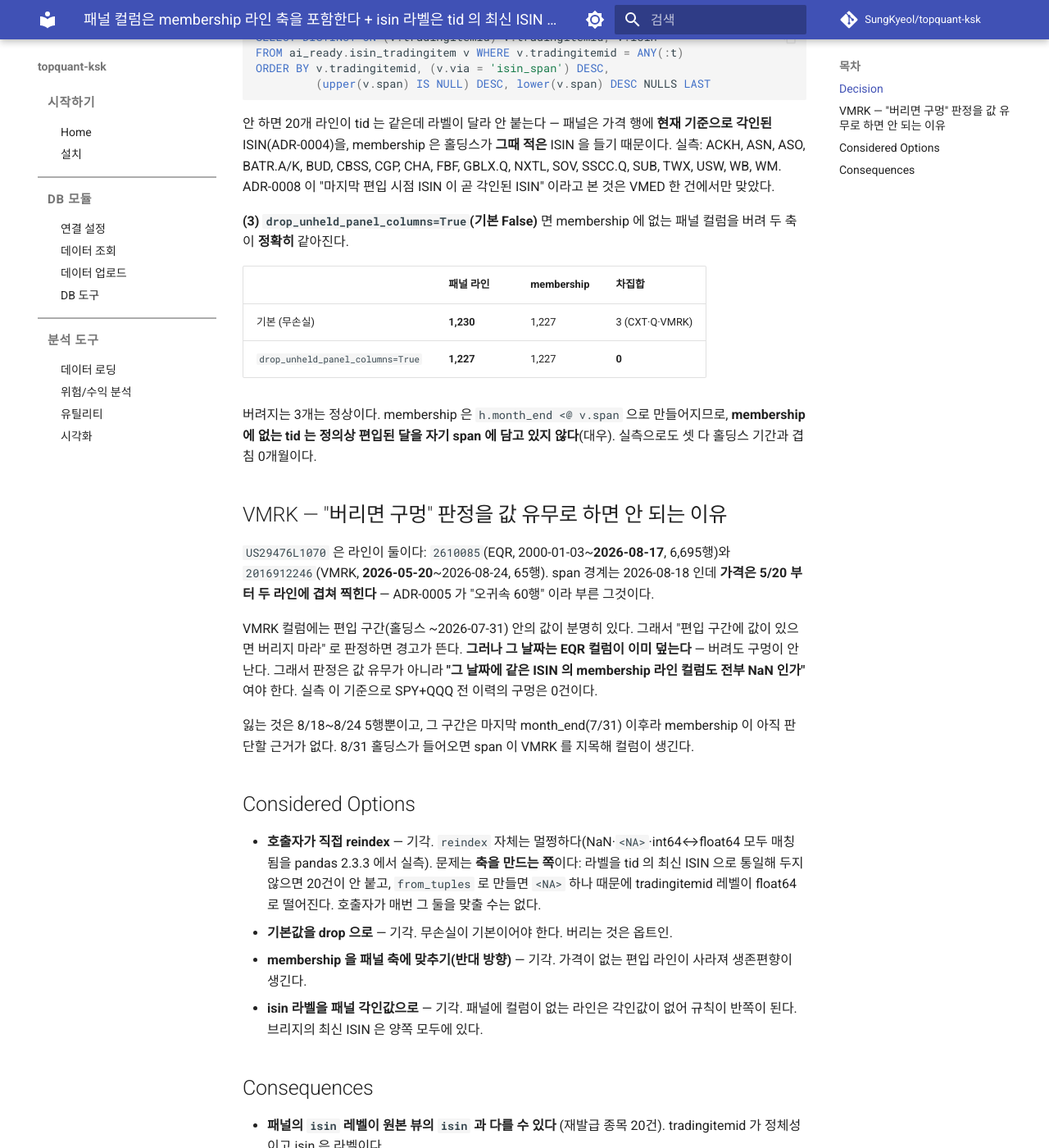
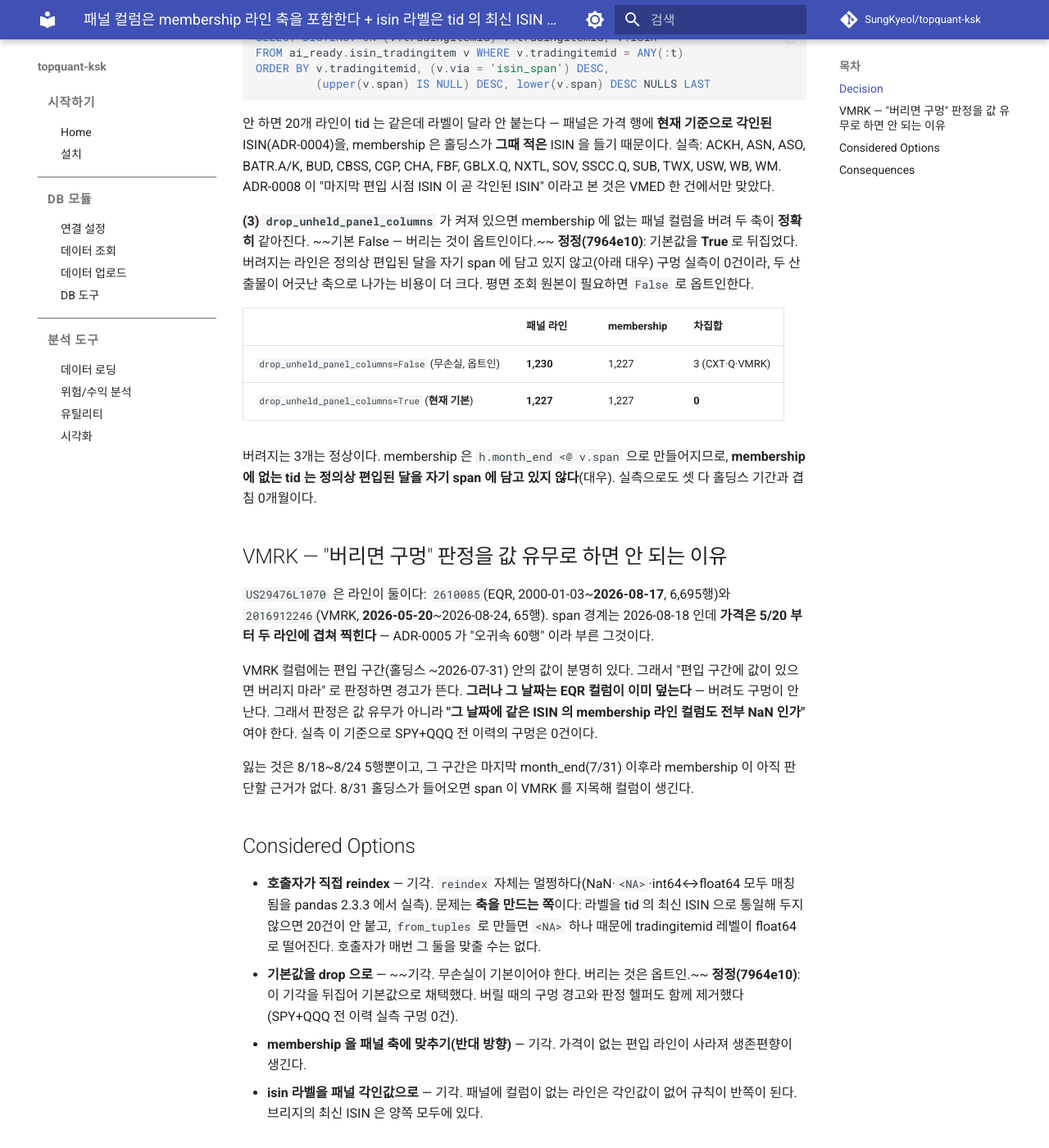
Before and after one commit to SungKyeol/topquant-ksk, an MkDocs documentation site: the page built from docs/adr/0009-panel-columns-cover-membership-lines.md, in a window 1280 px wide and 1400 px high, scrolled down 498 px. Shown: the whole window at 82% size. Built offline with MkDocs 1.6.1 and Material for MkDocs 9.7.7, drawn with Linux system fonts in a browser that asks for light colours; comment, search, counter and statistics services are not loaded.

Commit message:
docs(adr): ADR-0009 의 drop_unheld_panel_columns 기본값을 실제 코드에 맞춰 정정
7964e10 이 기본값을 False -> True 로 뒤집으면서 ADR-0009 는 reindex 근거 문단만
고치고 세 곳을 남겼다. 코드(quantdb.py:640 `drop_unheld_panel_columns=True`)와
docstring 은 True 인데 ADR 본문만 False 라고 말하는 상태였다.

- Decision (3): "기본 False" -> 취소선 + 정정(7964e10). 뒤집은 근거(대우 + 구멍
  실측 0건)와 False 옵트인 경로를 적었다.
- 비교표: "기본 (무손실)" 라벨이 1,230 행에 붙어 있어 어느 쪽이 기본인지 거꾸로
  읽혔다. 두 행 모두 인자값으로 라벨링하고 True 행에 "현재 기본" 을 달았다.
- Considered Options: "기본값을 drop 으로 - 기각" 은 채택된 동작과 정면으로
  모순됐다. 정정 표기로 뒤집힌 사실을 남겼다.

정정 표기는 이 폴더의 기존 관례(ADR-0005/0008 의 취소선 + 정정(출처))를 따랐다.
숫자(1,230/1,227)는 전 이력 실측값이라 그대로 뒀다.

Co-Authored-By: Claude Opus 5 (1M context) <noreply@anthropic.com>
Claude-Session: https://claude.ai/code/session_01SX211ktYYTzpCKDJdPGF15

```diff
--- a/docs/adr/0009-panel-columns-cover-membership-lines.md
+++ b/docs/adr/0009-panel-columns-cover-membership-lines.md
@@ -17,12 +17,12 @@ ORDER BY v.tradingitemid, (v.via = 'isin_span') DESC,
 
 안 하면 20개 라인이 tid 는 같은데 라벨이 달라 안 붙는다 — 패널은 가격 행에 **현재 기준으로 각인된** ISIN(ADR-0004)을, membership 은 홀딩스가 **그때 적은** ISIN 을 들기 때문이다. 실측: ACKH, ASN, ASO, BATR.A/K, BUD, CBSS, CGP, CHA, FBF, GBLX.Q, NXTL, SOV, SSCC.Q, SUB, TWX, USW, WB, WM. ADR-0008 이 "마지막 편입 시점 ISIN 이 곧 각인된 ISIN" 이라고 본 것은 VMED 한 건에서만 맞았다.
 
-**(3) `drop_unheld_panel_columns=True`(기본 False)** 면 membership 에 없는 패널 컬럼을 버려 두 축이 **정확히** 같아진다.
+**(3) `drop_unheld_panel_columns`** 가 켜져 있으면 membership 에 없는 패널 컬럼을 버려 두 축이 **정확히** 같아진다. ~~기본 False — 버리는 것이 옵트인이다.~~ **정정(7964e10)**: 기본값을 **True** 로 뒤집었다. 버려지는 라인은 정의상 편입된 달을 자기 span 에 담고 있지 않고(아래 대우) 구멍 실측이 0건이라, 두 산출물이 어긋난 축으로 나가는 비용이 더 크다. 평면 조회 원본이 필요하면 `False` 로 옵트인한다.
 
 | | 패널 라인 | membership | 차집합 |
 |---|---|---|---|
-| 기본 (무손실) | **1,230** | 1,227 | 3 (CXT·Q·VMRK) |
-| `drop_unheld_panel_columns=True` | **1,227** | 1,227 | **0** |
+| `drop_unheld_panel_columns=False` (무손실, 옵트인) | **1,230** | 1,227 | 3 (CXT·Q·VMRK) |
+| `drop_unheld_panel_columns=True` (**현재 기본**) | **1,227** | 1,227 | **0** |
 
 버려지는 3개는 정상이다. membership 은 `h.month_end <@ v.span` 으로 만들어지므로, **membership 에 없는 tid 는 정의상 편입된 달을 자기 span 에 담고 있지 않다**(대우). 실측으로도 셋 다 홀딩스 기간과 겹침 0개월이다.
 
@@ -37,7 +37,7 @@ VMRK 컬럼에는 편입 구간(홀딩스 ~2026-07-31) 안의 값이 분명히
 ## Considered Options
 
 - **호출자가 직접 reindex** — 기각. `reindex` 자체는 멀쩡하다(NaN·`<NA>`·int64↔float64 모두 매칭됨을 pandas 2.3.3 에서 실측). 문제는 **축을 만드는 쪽**이다: 라벨을 tid 의 최신 ISIN 으로 통일해 두지 않으면 20건이 안 붙고, `from_tuples` 로 만들면 `<NA>` 하나 때문에 tradingitemid 레벨이 float64 로 떨어진다. 호출자가 매번 그 둘을 맞출 수는 없다.
-- **기본값을 drop 으로** — 기각. 무손실이 기본이어야 한다. 버리는 것은 옵트인.
+- **기본값을 drop 으로** — ~~기각. 무손실이 기본이어야 한다. 버리는 것은 옵트인.~~ **정정(7964e10)**: 이 기각을 뒤집어 기본값으로 채택했다. 버릴 때의 구멍 경고와 판정 헬퍼도 함께 제거했다 (SPY+QQQ 전 이력 실측 구멍 0건).
 - **membership 을 패널 축에 맞추기(반대 방향)** — 기각. 가격이 없는 편입 라인이 사라져 생존편향이 생긴다.
 - **isin 라벨을 패널 각인값으로** — 기각. 패널에 컬럼이 없는 라인은 각인값이 없어 규칙이 반쪽이 된다. 브리지의 최신 ISIN 은 양쪽 모두에 있다.
 
```
